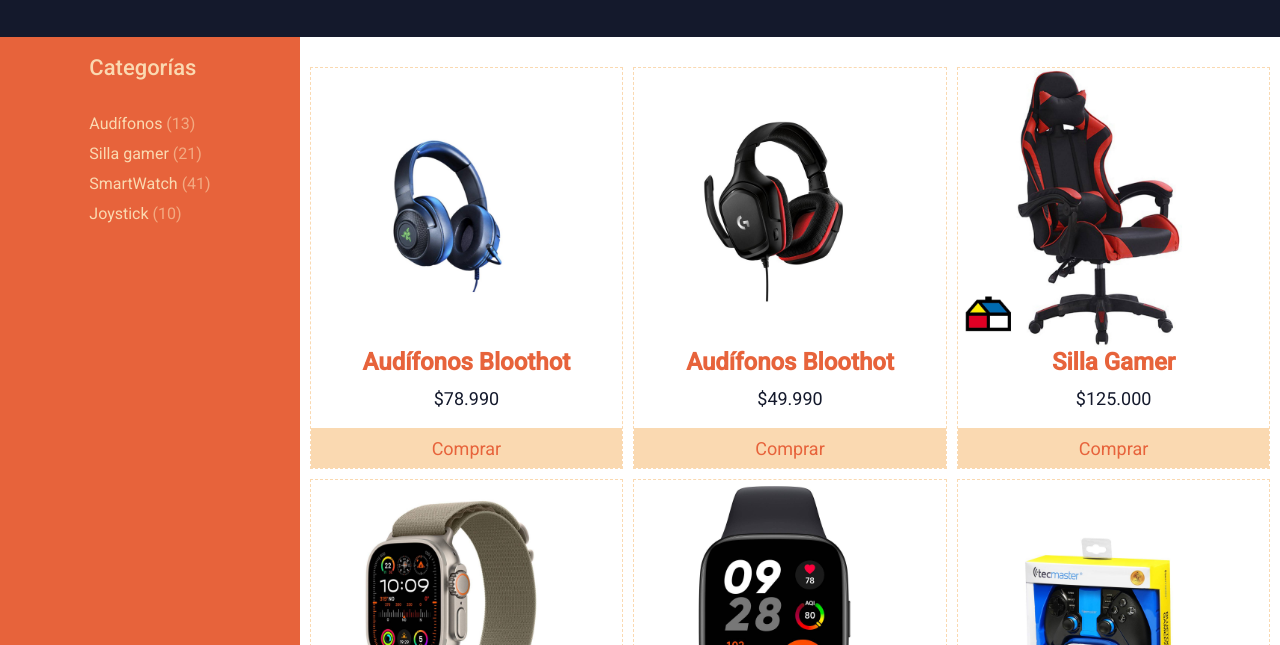
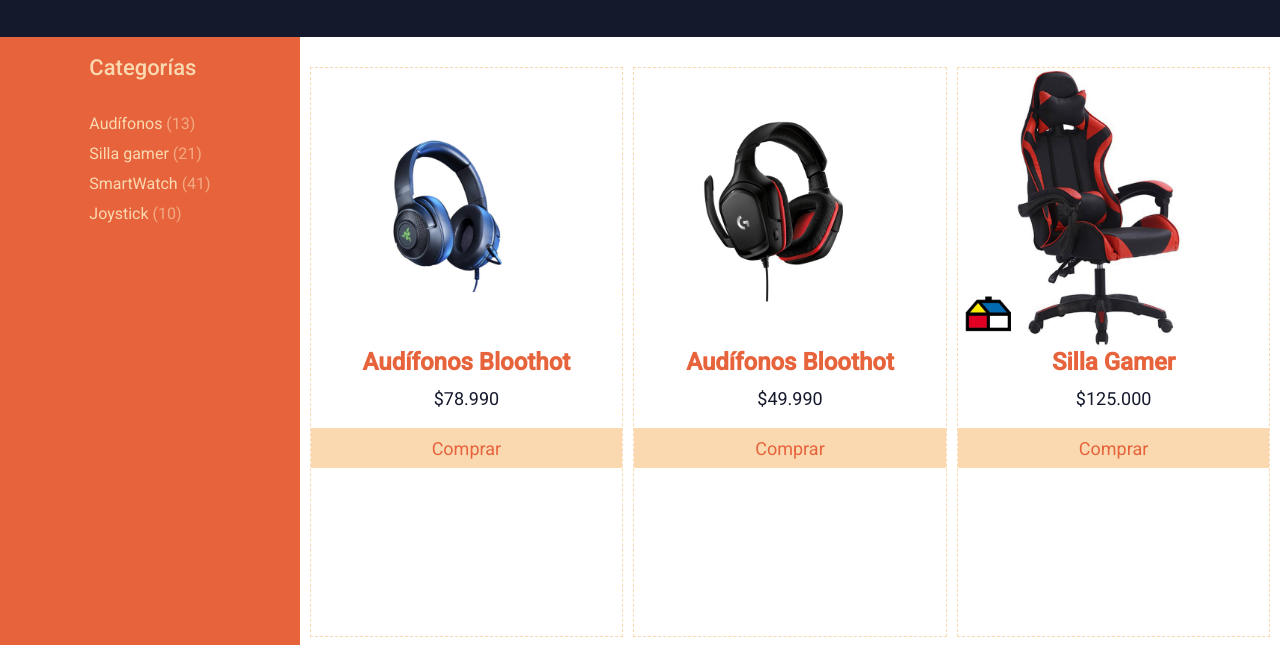
Before and after one commit to MitPlaza/gridefect, a plain HTML site: page index.html in a window 1280 px wide. Shown: the part 83-728 px from the top of the page. Drawn offline with Linux system fonts and the light colour scheme.

Commit message:
agregarmos archivos

```diff
--- /dev/null
+++ b/assets/css/estilo.css
@@ -0,0 +1,54 @@
+*{
+    margin: 0px;
+    padding: 0px;
+    box-sizing: border-box;
+    border: 0px;
+    font-family: 'Roboto', sans-serif;
+}
+
+body{
+    display: grid;
+    grid-template-rows: 38px calc(100vh - 76px) 38px;
+    grid-template-areas:
+    "menu"
+    "seccion-principal"
+    "pie-de-pag"
+    ;
+
+}
+
+nav{
+    grid-area: menu;
+    padding: 10px;
+    background-color: blue;
+    color: #fff;
+}
+
+main{
+    grid-area: seccion-principal;
+    padding: 10px;
+    background-color: rgb(72, 72, 74);
+    color: #fff;
+    overflow-y: scroll;
+}
+
+footer{
+    grid-area: pie-de-pag;
+    padding: 10px;
+    background-color: rgb(255, 0, 64);
+    color: #fff;
+}
+
+
+
+@media (min-width: 992px){
+    body{
+        grid-template-columns: 300px auto;
+        grid-template-areas:
+        "menu seccion-principal"
+        "menu seccion-principal"
+        "menu pie-de-pag"
+        ;
+
+    }
+}
--- a/assets/css/style.css
+++ b/assets/css/style.css
@@ -8,13 +8,16 @@
 
 .grid-container{
     display: grid;
-   grid-template-areas:
-   'header header header header header'
-   'sidebar main main main main'
-   'footer footer footer footer footer'
-   ;
+    grid-template-areas:
+    "header"
+    "sidebar"
+    "main"
+    "footer"
+    ;
 
 }
+
+
 
 .grid-item{
     border: 0px solid #333;
@@ -44,7 +47,7 @@ align-items: center;
     justify-content: center;
     align-items: start;
     padding: 20px;
-    width: 300px;
+    width: 100%;
 
 }
 
@@ -76,16 +79,19 @@ align-items: center;
 .main{
     grid-area: main;
     background-color: #ffffff;
+
+
 }
 
 .main .productos{
 display: flex;
 align-items: center;
 flex-wrap: wrap;
-margin: 30px 0px;
+padding: 30px 0px;
 justify-content: center;
 gap: 10px;
-
+overflow-y: scroll;
+height: calc(100vh - 170px);
 
 
 }
@@ -168,3 +174,17 @@ gap: 10px;
     align-items: center;
     color: #FFFFFF;
 }
+
+
+@media (min-width: 992px){
+    .grid-container{
+        display: grid;
+        grid-template-columns: 300px auto;
+       grid-template-areas:
+       'header header header header header'
+       'sidebar main main main main'
+       'footer footer footer footer footer'
+       ;
+
+    }
+}
```
Also changed, not shown: grid.html (added, +18 -0 lines).
